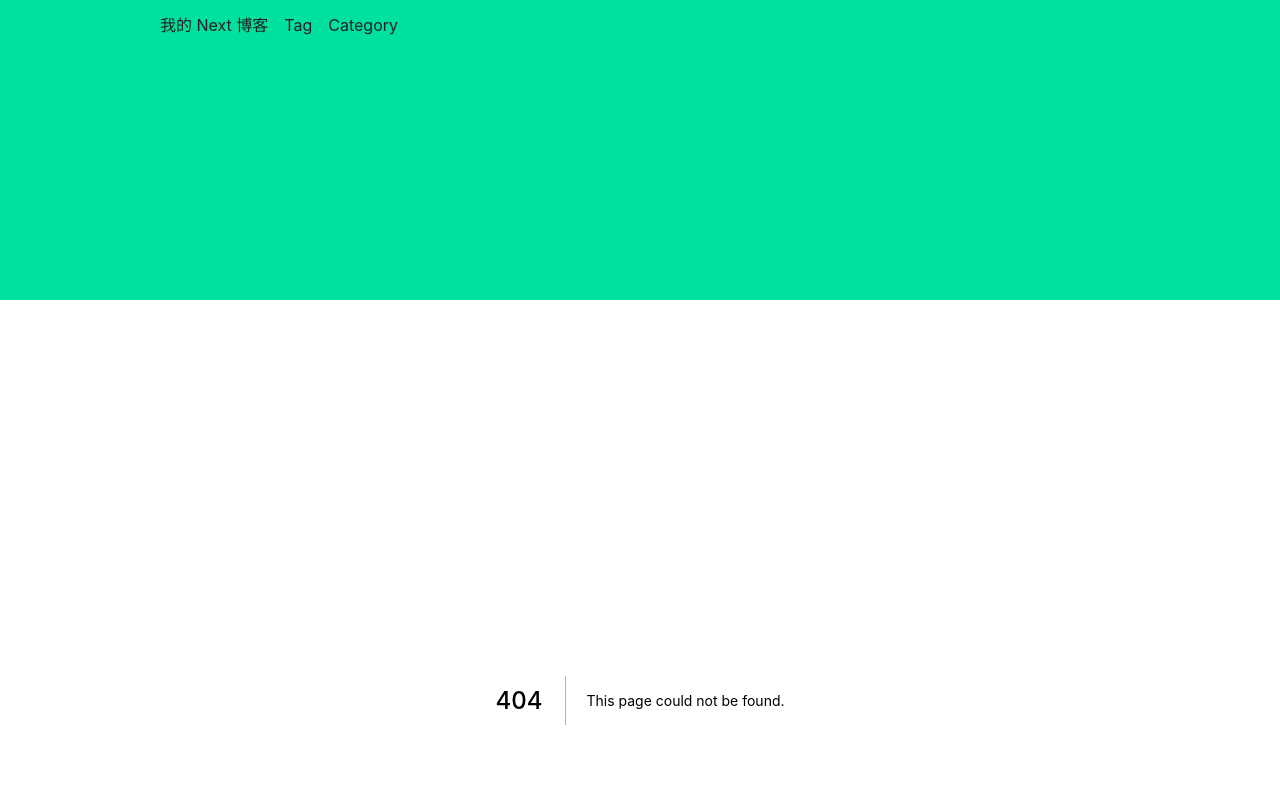
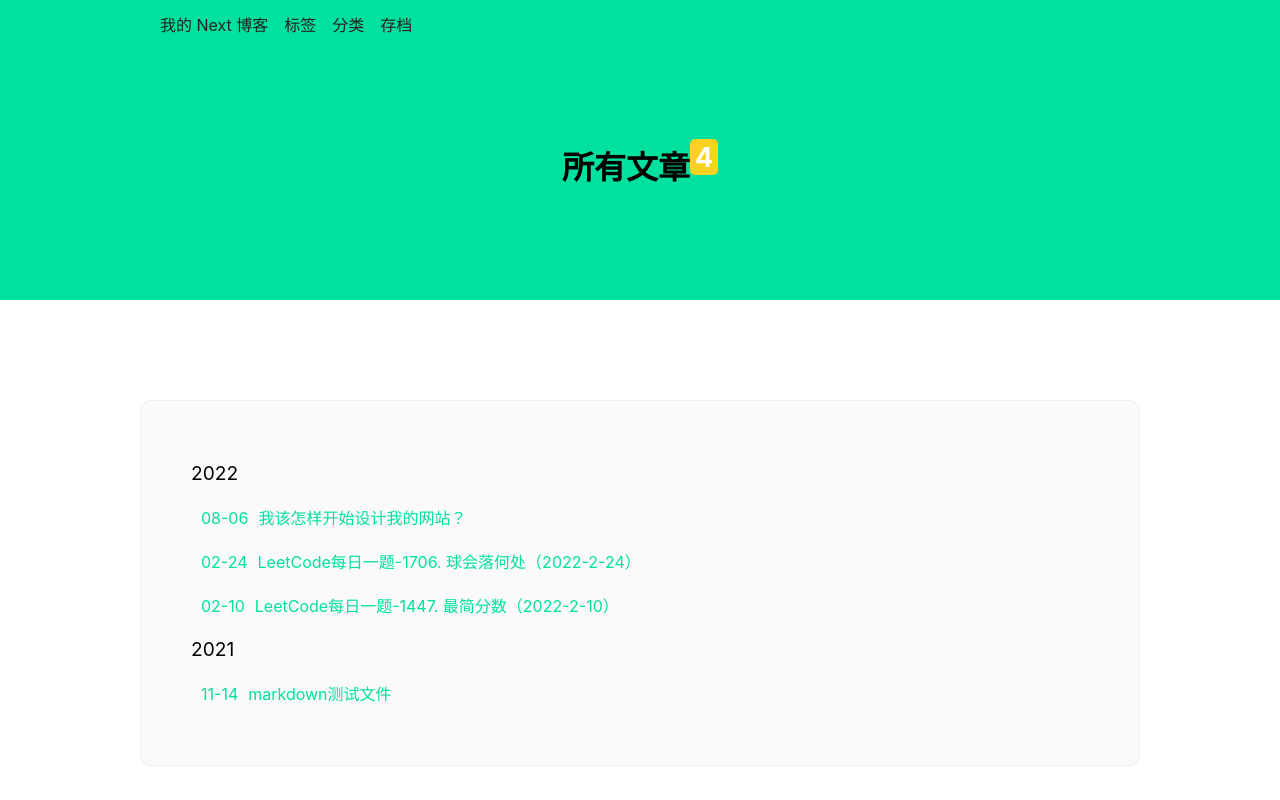
Before and after one commit to kehengch/next-blog, a Next.js app: page /archives in a window 1280 px wide. Before the commit this address had no page. Shown: the top 800 px of the page. Built offline with nearby package versions, Linux system fonts and the light colour scheme.

Commit message:
存档页面逻辑

```diff
--- a/components/header.js
+++ b/components/header.js
@@ -11,10 +11,13 @@ export default function Header() {
                             <Link href="/">我的 Next 博客</Link>
                         </div>
                         <div className={styles.navitem}>
-                            <Link href="/tag">Tag</Link>
+                            <Link href="/tag">标签</Link>
                         </div>
                         <div className={styles.navitem}>
-                            <Link href="/category">Category</Link>
+                            <Link href="/category">分类</Link>
+                        </div>
+                        <div className={styles.navitem}>
+                            <Link href="/archives">存档</Link>
                         </div>
                     </section>
                     <section className={styles.navright}>
--- a/components/header.module.css
+++ b/components/header.module.css
@@ -27,6 +27,8 @@
 .nav .innernav .navleft .navitem a:hover {
     color: var(--main);
     border-bottom: 1px solid var(--main);
+    background-color: #fff;
+    padding: 5px;
 }
 .navleft {
     display: flex;
--- /dev/null
+++ b/lib/getArchives.js
@@ -0,0 +1,51 @@
+import path from 'path'
+import fs from "fs"
+import matter from 'gray-matter';
+
+const postsdir = path.join(process.cwd(), '/posts/');
+const filesnames = fs.readdirSync(postsdir);
+
+export function getDateSortedpostsData() {
+    let posts_num = filesnames.length,
+        posts = {};
+    filesnames.forEach(filename => {
+        const id = filename.replace(/\.md$/, '');
+        const file = fs.readFileSync(
+            path.join(postsdir, filename),
+            'utf8'
+        );
+        const front = matter(file).data;
+        front.id = id;
+        const year = front.date.substring(0, 4);
+        if(posts[year]) {
+            posts[year].push(front)
+        } else {
+            posts[year] = [front]
+        }
+    })
+    // 排序
+    for(let post in posts) {
+        const list = posts[post];
+        list.sort(({date: a}, {date: b}) => {
+            if(a > b) {
+                return -1;
+            } else if(a < b) {
+                return 1;
+            } else {
+                return 0;
+            }
+        })
+    }
+    let ans = [];
+    for(let post in posts) {
+        ans.push({
+            year: post,
+            data: posts[post]
+        });
+    }
+    ans.sort(({year: a}, {year: b}) => b-a)
+    return {
+        nums: posts_num,
+        posts: ans
+    }
+}
--- /dev/null
+++ b/pages/archives.js
@@ -0,0 +1,57 @@
+import Head from "next/head"
+import { getDateSortedpostsData } from "../lib/getArchives"
+import styles from "../styles/archive.module.css"
+
+export default function Archives({ data }) {
+    const getPosts = (posts) => {
+        const ans = [];
+        for(let post of posts) {
+            ans.push(
+                <section key={post.year} className={styles.postsyear}>
+                    <div className={styles.yeartitle}>{post.year}</div>
+                    <div className={styles.yearposts}>
+                        {
+                            post.data.map(list => {
+                                return (
+                                    <a key={list.id} className={styles.items} href={"/posts/" + list.id}>
+                                        <span>{ list.date.substring(5, 10) }</span>
+                                        <span>{ list.title }</span>
+                                    </a>
+                                )
+                            })
+                        }
+                    </div>
+                </section>
+            )
+        }
+        return ans;
+    }
+
+    return (
+        <>
+        <Head>
+            <title>存档</title>
+        </Head>
+        <main>
+            <div className={styles.head}>
+                <h1>
+                    所有文章
+                    <sup className={styles.sup}>{ data.nums }</sup>
+                </h1>
+            </div>
+            <div className="stickybg"></div>
+            <div className={styles.postbox}>
+                { getPosts(data.posts) }
+            </div>
+        </main>
+        </>
+    )
+}
+export async function getStaticProps() {
+    const data = getDateSortedpostsData()
+    return {
+        props: {
+            data
+        }
+    }
+}
--- a/pages/category.js
+++ b/pages/category.js
@@ -36,7 +36,7 @@ export default function Category({ categories }) {
             <Head>
                 <title>{ config.title } - 文章列表</title>
             </Head>
-            <min className={styles.main}>
+            <main className={styles.main}>
                 <div className={styles.head}>
                     <h1>Categories</h1>
                 </div>
@@ -47,7 +47,7 @@ export default function Category({ categories }) {
                     </div>
                     {/* <pre> {JSON.stringify(categories, null, 4)} </pre> */}
                 </article>
-            </min>
+            </main>
         </>
     )
 }
--- /dev/null
+++ b/styles/archive.module.css
@@ -0,0 +1,37 @@
+.head {
+    position: absolute;
+    top: 120px;
+    left: 0;
+    width: 100%;
+    text-align: center;
+}
+.sup {
+    background-color: rgb(248, 209, 33);
+    padding: 2px 5px;
+    border-radius: 5px;
+    color: #fff;
+}
+.postbox {
+    /* FIXME */
+    width: 1000px;
+    padding: 50px;
+    margin: 50px auto;
+    background-color: #fafafa;
+    border: 1px solid #eee;
+    border-radius: 10px;
+}
+.yeartitle {
+    font-size: 1.2rem;
+    margin: 10px 0;
+}
+.items {
+    padding: 10px;
+    display: block;
+    border: 0;
+}
+.items:hover {
+    background-color: var(--main-blur1)
+}
+.items span {
+    margin-right: 10px;
+}
--- a/styles/cate.module.css
+++ b/styles/cate.module.css
@@ -28,3 +28,23 @@
 .catetitle {
     padding: 5px 5px 5px 0;
 }
+.sup {
+    background-color: coral;
+    padding: 2px 5px;
+    border-radius: 5px;
+    color: #fff;
+}
+.posts {
+    /* FIXME */
+    width: 1000px;
+    margin: 50px auto;
+    background-color: #fafafa;
+    border: 1px solid #eee;
+    padding: 50px;
+}
+.posts article {
+    margin-bottom: 30px;
+}
+.tag {
+    margin-right: 10px;
+}
```
Also changed, not shown: pages/categories/[categories].js (+38 -6 lines), 1 other file (tests, documents, lock files or other folders).
